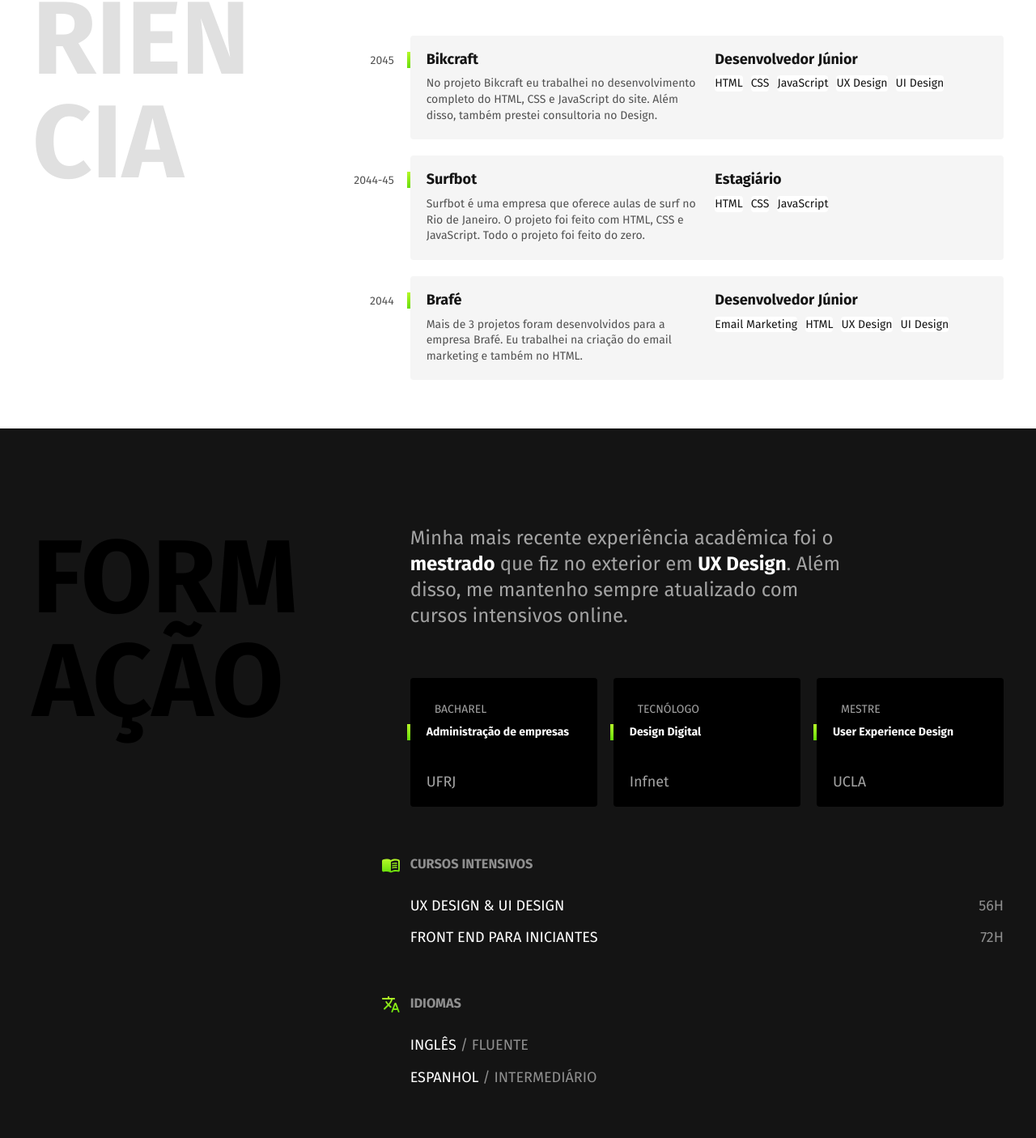
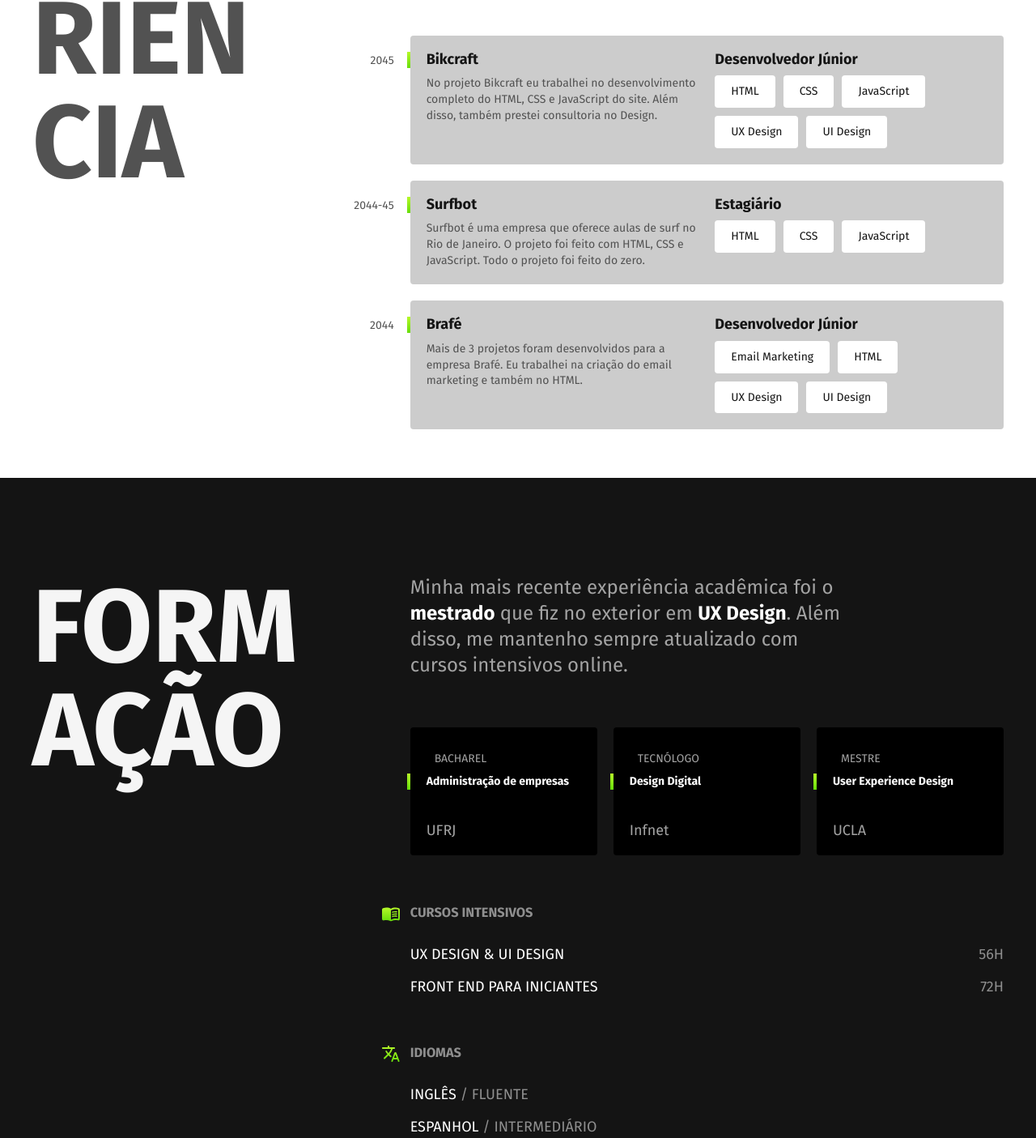
Before and after one commit to tabguimaraes/origamid, a plain HTML site: page PROJETO PORTFOLIO/index.html in a window 1280 px wide. Shown: the part 917-2322 px from the top of the page at 81% size. Drawn offline with Linux system fonts and the light colour scheme.

Commit message:
ajustes gerais de layout

```diff
--- a/PROJETO PORTFOLIO/assets/css/experiencia.css
+++ b/PROJETO PORTFOLIO/assets/css/experiencia.css
@@ -8,7 +8,7 @@
 }
 
 .experiencia .subtitulo {
-  color: #e0e0e0;
+  color: #525252;
 }
 
 .experiencia-texto {
@@ -28,7 +28,7 @@
   gap: 10px 20px;
   grid-template-columns: 1fr 1fr;
   padding: 20px;
-  background: #f5f5f5;
+  background: #cccccc;
   margin-bottom: 20px;
   border-radius: 4px;
   position: relative;
@@ -79,6 +79,7 @@
   line-height: 1.4;
   border-radius: 4px;
   background: #fff;
+  padding: 10px 20px;
 }
 
 @media (max-width: 800px) {
@@ -112,5 +113,4 @@
   .empresa-texto {
     text-align: left;
   }
-
 }
--- a/PROJETO PORTFOLIO/assets/css/formacao.css
+++ b/PROJETO PORTFOLIO/assets/css/formacao.css
@@ -24,10 +24,6 @@
   left: 20px;
 }
 
-.formacao-subtitulo {
-  color: #000;
-}
-
 .formacao-texto {
   font-size: 1.5rem;
   line-height: 1.33;
@@ -41,7 +37,7 @@
 }
 
 .formacao .subtitulo {
-  color: #000;
+  color: #f5f5f5;
   max-width: 5ch;
   word-break: break-all;
 }
--- a/PROJETO PORTFOLIO/index.html
+++ b/PROJETO PORTFOLIO/index.html
@@ -5,6 +5,7 @@
     <meta http-equiv="X-UA-Compatible" content="IE=edge" />
     <meta name="viewport" content="width=device-width, initial-scale=1.0" />
     <link rel="stylesheet" href="./assets/css/style.css" />
+    <meta name="description" content="Desenvolvedor Front End e UX/UI Design" />
     <title>Guima - Desenvolvedor Web</title>
   </head>
   <body>
```
